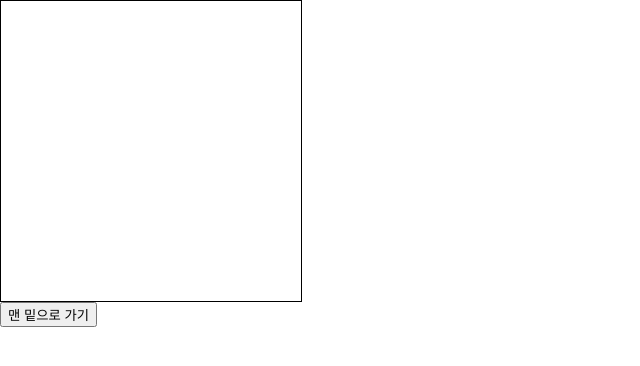
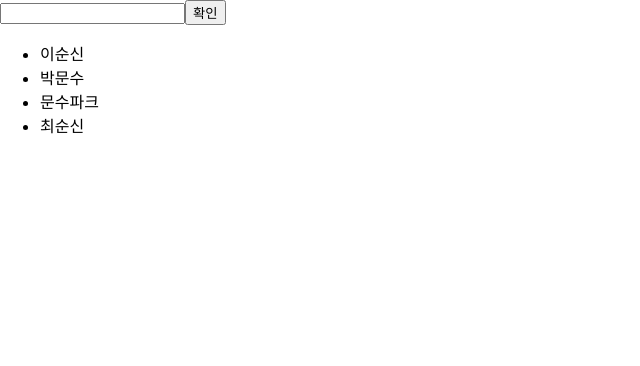
Before and after one commit to step7568/hello_react, a React (Create React App) app: page / in a window 1280 px wide. Shown: the top 366 px of the page, without its empty margins (0-640 px from the left). Built offline with nearby package versions, Linux system fonts and the light colour scheme.

Commit message:
day05 component iterate

```diff
--- a/src/App.js
+++ b/src/App.js
@@ -2,7 +2,8 @@
 import './App.css';
 import React, { Component } from 'react';
 //import ValidationSample from './ValidationSample';
-import ScrollBox from './ScrollBox';
+//import ScrollBox from './ScrollBox';
+import IterationSample from './IterationSample';
 
 //리액트 클래스형 컴포넌트
 class App extends Component{
@@ -10,18 +11,7 @@ class App extends Component{
 
   return (
     <>
-      {/* *컴포넌트에도 ref를 사용할 수 있다.
-      <ValidationSample
-        ref={(ref)=>{this.ValidationSample=ref}}/> */}
-
-        <ScrollBox ref={(ref => this.ScrollBox=ref)}/>
-        <button onClick={() => this.ScrollBox.scrollBottom()}>
-          맨 밑으로 가기
-        </button>
-        {/**문법상 onClick={this.scrollBox.scrollBottom()} 이 잘못된 것은 아니나,
-         * 컴포넌트가 처음 렌더링될 때, 값이 undefined 라서 값을 읽어오는 과정에서
-         * 오류가 난다. 그래서 화살표 함수를 사용하여 버튼을 누를때 실행되게 해주자
-         */}
+      <IterationSample/>
     </>
   );
 
--- /dev/null
+++ b/src/IterationSample.js
@@ -0,0 +1,80 @@
+import React, { useState } from 'react';
+
+const IterationSample = () => {
+    //map 함수 문법
+    /**
+     * arr.map(CB, [this.arg]);
+     * callback :
+     *      currentValue : 현재 처리하는 요소
+     *      index : 현재 처리하고 있는 요소의 인덱스
+     *      array : 현재 처리하고 있는 원본 배열
+     *
+     * this.arg : 콜백에서 사용할 this.레퍼런스
+     */
+    //데이터 배열을 컴포넌트 배열로 반환하기
+    // const names = ["눈사람", "얼음", "눈", "바람"];
+    // const nameList = names.map((name,index) => <li key={index}>{name}</li>)
+
+    const [names, setNames] = useState([
+        {id:1, text: '이순신'},
+        {id:2, text: '박문수'},
+        {id:3, text: '문수파크'},
+        {id:4, text: '최순신'},
+    ]);
+    const [inputText, setInputText] = useState('');
+    const [nextId, setNextId] = useState(5); //새로운 아이디를 추가할 때 사용될 5
+    const onChange = e => setInputText(e.target.value);
+    const onClick = () => {
+        //concat 함수는 배열의 내장 함수이고 해당 배열에 새로운 항목을 추가할 때 사용함
+        //배열에 추가하는 함수는 두가지가 있는데 concat과 push 이다.
+        //push는 기존 배열을 변경하고, concat은 기존 배열을 토대로 새로운 배열을 만들어준다.
+        //리액트에서는 상태를 업데이트할 때 기존 상태를 그대로 두고 새로운 값을 상태로 설정해야함
+        //이것을 불변성 유지라고 한다.
+        const nextNames = names.concat({
+            id: nextId,
+            text: inputText,
+        });
+        setNextId(nextId+1);
+        setNames(nextNames);
+        setInputText('');
+
+    };
+    // //배열에서 특정 항목을 지울떄는 filter 라는 함수를 사용한다.
+    // const number = [1,2,3,4,5];
+    // const bb = number.filter(number => number < 3);
+    // 결과 : 1, 2
+    // filter 함수의 인자에 분류하고 싶은 조건을 함수로 넣어주면 쉽게 분류할 수 있다.
+    const onRemove = (id) => {
+        const nextNames = names.filter(name => name.id !== id);
+        setNames(nextNames);
+    };
+    const nameList = names.map(name => <li key={name.id}
+        onDoubleClick={()=>{onRemove(name.id)}}>{name.text}</li>);
+    return (
+        //반복이 되는 코드가 있다.
+        //js map 함수를 사용하면 보다 간편하게 처리하고 관리할 수 있다.
+        <div>
+            {/* <ul>
+                <li>눈사람</li>
+                <li>얼음</li>
+                <li>눈</li>
+                <li>바람</li>
+            </ul> */}
+            {/**콘솔창에 key props가 없다고 오류를 낸다.
+             * key는 컴포넌트 배열 렌더링시 어떤 원소에 변동이 있었는지 확인하는 용도로 사용함
+             * 그 키값은 유일해야 한다. PK.
+             * 그래서 고유한 값인 index를 사용하면 되긴 하지만, 이것은
+             * 배열의 데이터에 고유한 값이 없을 경우에만 사용한다. 왜냐하면
+             * 인덱스로 리렌더링하면 배열이 변경될 때 효율적이지 못하기 떄문이다.
+            */}
+            <input
+                value ={inputText}
+                onChange={onChange}
+                />
+            <button onClick={onClick}>확인</button>
+            <ul>{nameList}</ul>
+        </div>
+    );
+};
+
+export default IterationSample;
```
Also changed, not shown: src/ScrollBox.js (+14 -0 lines).
